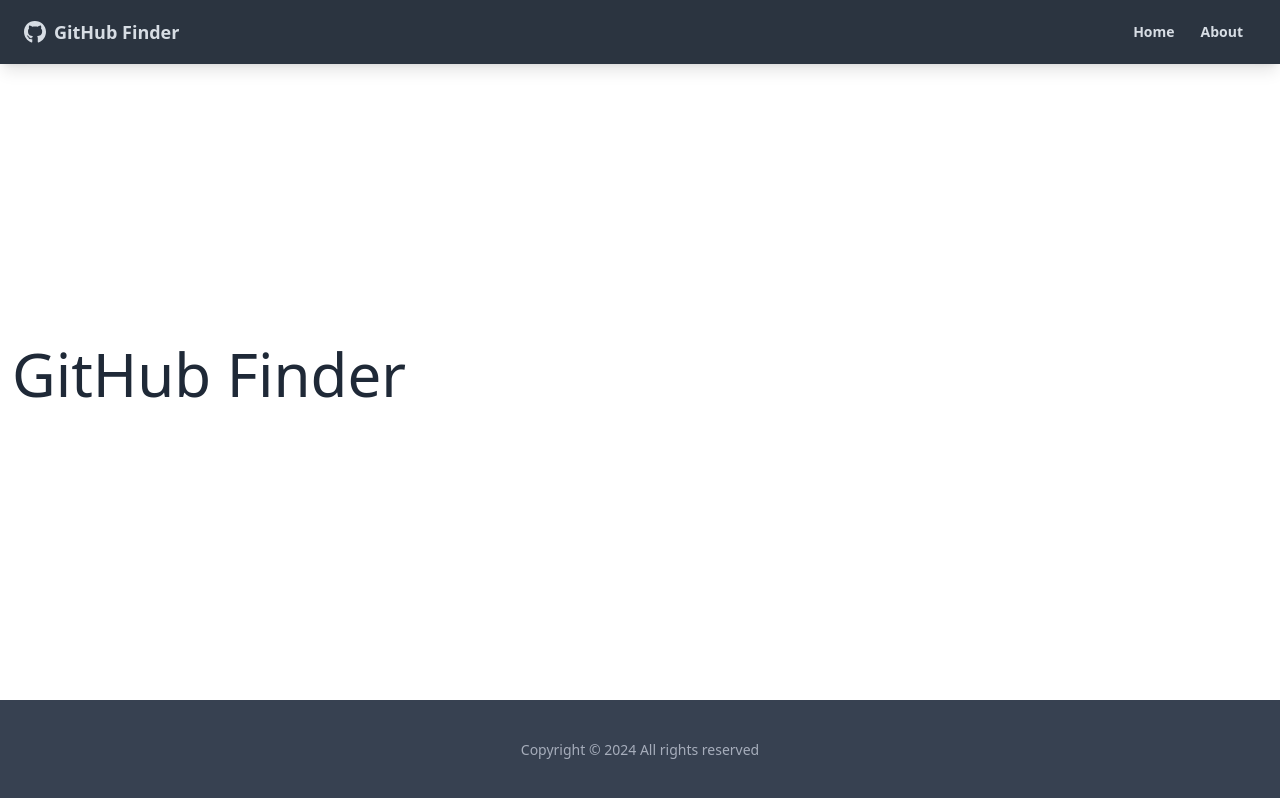
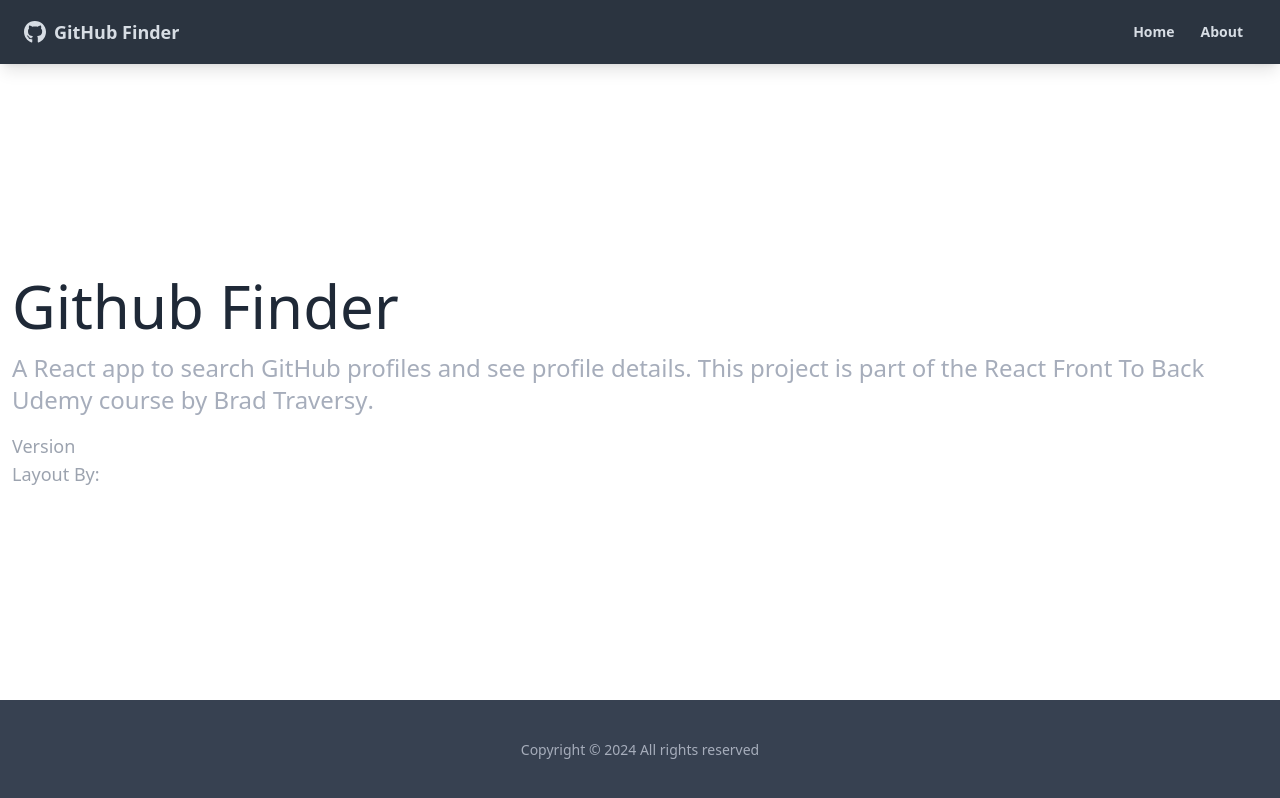
Before and after one commit to Object-ions/GitHub-Finder, a JavaScript app: page /about in a window 1280 px wide. Built offline with nearby package versions, Linux system fonts and the light colour scheme; the HTML template or start-up script is replaced by a standard one.

Commit message:
Update About

```diff
--- a/src/components/pages/About.js
+++ b/src/components/pages/About.js
@@ -1,8 +1,30 @@
 const About = () => {
   return (
-    <div>
-      <h1 className="text-6xl mb-4">GitHub Finder</h1>
-    </div>
+    <>
+      <h1 className="text-6xl mb-4">Github Finder</h1>
+      <p className="mb-4 text-2xl font-light">
+        A React app to search GitHub profiles and see profile details. This
+        project is part of the
+        <a href="https://www.udemy.com/course/modern-react-front-to-back/">
+          {' '}
+          React Front To Back
+        </a>{' '}
+        Udemy course by
+        <strong>
+          <a href="https://traversymedia.com"> Brad Traversy</a>
+        </strong>
+        .
+      </p>
+      <p className="text-lg text-gray-400">
+        Version <span className="text-white">1.0.0</span>
+      </p>
+      <p className="text-lg text-gray-400">
+        Layout By:
+        <a className="text-white" href="https://twitter.com/hassibmoddasser">
+          Hassib Moddasser
+        </a>
+      </p>
+    </>
   );
 };
 
```
